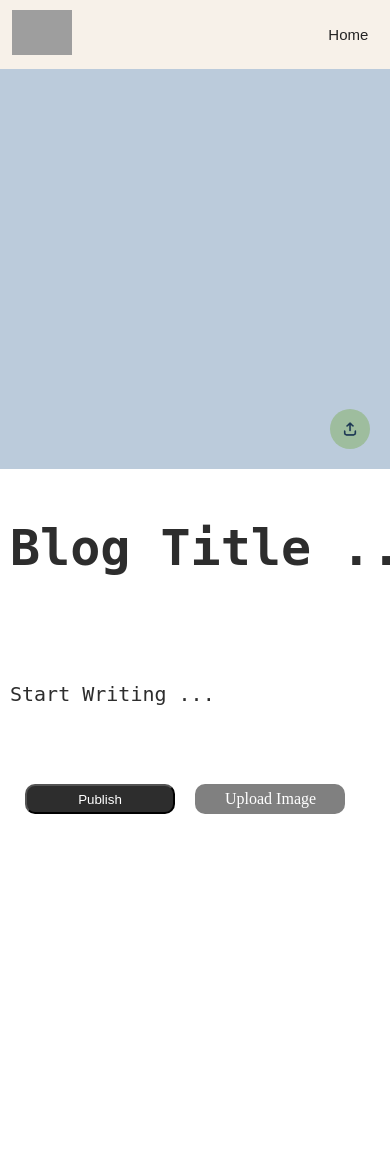
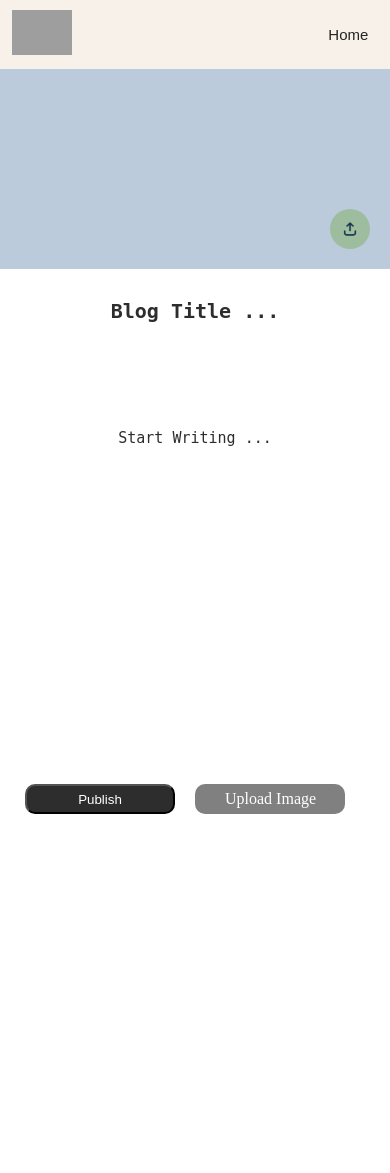
Before and after one commit to A-fethi/Blogify, a Flask app: page /post in a window 390 px wide; the page is wider, and only the part inside the window is pictured. After the commit the page ends 814 px from the top of that part, so only its background shows below. Run offline with Flask 3, Linux system fonts and the light colour scheme; a user stored in the database is signed in; grey boxes are pictures that could not be loaded.

Commit message:
Enhamcement

```diff
--- a/public/static/styles/editor.css
+++ b/public/static/styles/editor.css
@@ -19,14 +19,6 @@
     justify-content: center;
     align-items: center;
     cursor: pointer;
-}
-
-.blog {
-    width: 560px;
-    min-width: 400px;
-    height: 100px;
-    margin: auto;
-    padding: 40px 0;
 }
 
 textarea::-webkit-scrollbar {
@@ -52,7 +44,6 @@ textarea::-webkit-scrollbar-thumb:hover {
     width: 100%;
     min-height: 100px;
     height: auto;
-    font-size: 50px;
     font-weight: 600;
     color: #2d2d2d;
     resize: none;
@@ -61,6 +52,13 @@ textarea::-webkit-scrollbar-thumb:hover {
     padding: 10px;
     outline: none;
     position: relative;
+    text-align: center;
+}
+
+.title {
+    padding: 0px 150px 0px 150px;
+    margin-top: 20px;
+    font-size: 40px;
 }
 
 .title::placeholder,
@@ -69,7 +67,7 @@ textarea::-webkit-scrollbar-thumb:hover {
 }
 
 .logo {
-    background-color: rgb(247, 241, 233);;
+    background-color: rgb(247, 241, 233);
 }
 
 .article {
@@ -78,8 +76,9 @@ textarea::-webkit-scrollbar-thumb:hover {
     margin-top: 20px;
     line-height: 30px;
     font-weight: 500;
-    padding-bottom: 100px;
+    /* padding-bottom: 100px; */
     white-space: pre-wrap;
+    padding: 0px 80px 0px 80px;
 }
 
 .options {
@@ -125,23 +124,36 @@ textarea::-webkit-scrollbar-thumb:hover {
 
 /* for phone */
 @media (max-width: 480px) {
-    /* .title {
+    .banner {
+        height: 200px;
+    }
+    .title {
+        padding: 0px 70px 0px 70px;
+        margin-top: 30px;
+        font-size: 20px;
+    }
+
+    .article {
+        padding: 0px 40px 0px 40px;
+        font-size: 15px;
+    }
+}
+
+/* for tablette */
+@media (min-width: 481px) and (max-width: 1024px) {
+    .banner {
+        height: 300px;
+    }
+    .title {
+        padding: 0px 90px 0px 90px;
+        margin-top: 30px;
         font-size: 30px;
     }
 
     .article {
-        font-size: 15px;
+        padding: 0px 50px 0px 50px;
+        font-size: 20px;
     }
-
-    .options {
-        width: 50%;
-        font-size: 10px;
-    } */
-}
-
-/* for tablette */
-@media (min-width: 481px) and (max-width: 1024px) {
-
 }
 
 /* for desktop */
--- a/public/static/styles/style.css
+++ b/public/static/styles/style.css
@@ -73,7 +73,7 @@ nav ul li a:hover {
     border-style: dashed;
     /* background-color: #fff0cc; */
     background-color: transparent;
-    margin-left: 400px;
+    margin-left: 280px;
     padding: 10px;
     border-radius: 50px;
     outline: none;
--- a/public/templates/blog.html
+++ b/public/templates/blog.html
@@ -22,7 +22,7 @@
         </nav>
     </div>
     <div class="banner"></div>
-    <div class="blog">
+    <div>
         <h1 class="title">Blog Title</h1>
         <p class="published"><span>published at -</span></p>
         <div class="article">
--- a/public/templates/editor.html
+++ b/public/templates/editor.html
@@ -21,14 +21,15 @@
         <input type="file" accept="image/*" id="banner-upload" hidden>
         <label for="banner-upload" class="banner-upload-btn"><img src="../static/images/upload banner.png" alt="upload banner" width="20px"></label>
     </div>
-    <div class="blog">
+    <div class="test">
         <textarea type="text" class="title" placeholder="Blog Title ..."></textarea>
         <textarea type="text" class="article" placeholder="Start Writing ..."></textarea>
-    </div>
-    <div class="options">
-        <button class="publish-btn">Publish</button>
-        <input type="file" accept="image/*" id="image-upload" hidden>
-        <label for="image-upload" class="upload-btn"><p>Upload Image</p></label>
+        <br><br><br><br><br>
+        <div class="options">
+            <button class="publish-btn">Publish</button>
+                <input type="file" accept="image/*" id="image-upload" hidden>
+                <label for="image-upload" class="upload-btn"><p>Upload Image</p></label>
+        </div>
     </div>
 </body>
 </html>
```
Also changed, not shown: public/static/styles/blog.css (+36 -8 lines).
